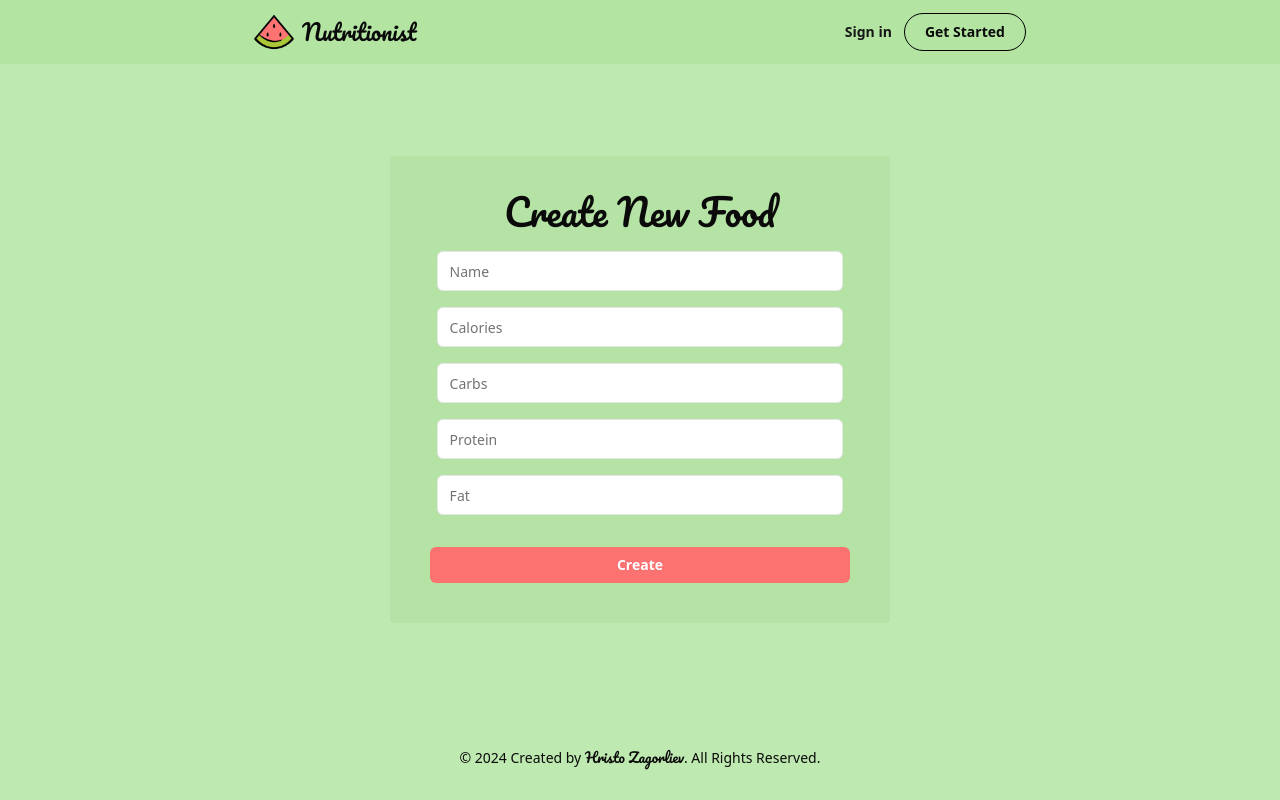
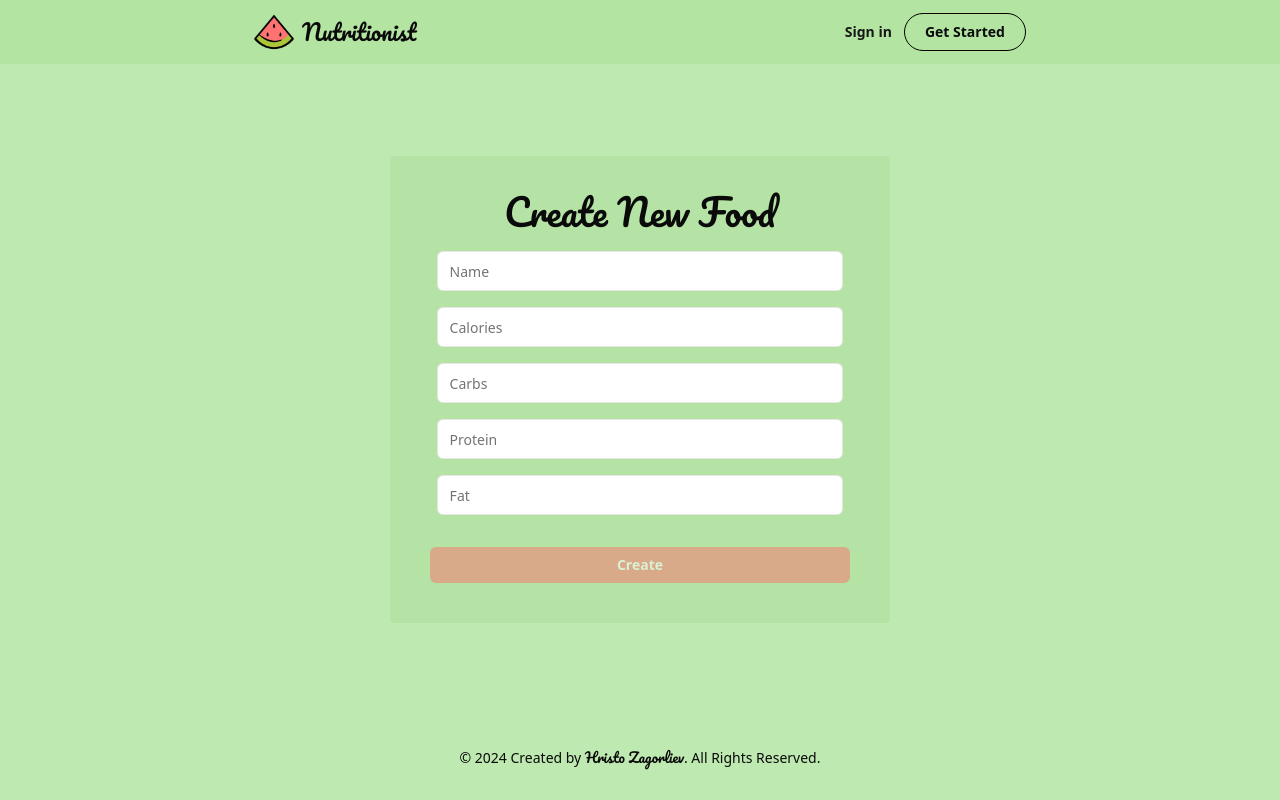
Before and after one commit to creed28/Nutritionist, a React (Vite) app in the folder Frontend/: page /create-food in a window 1280 px wide. Built offline with nearby package versions, Linux system fonts and the light colour scheme; no server answers.

Commit message:
Edit create food form

```diff
--- a/Frontend/src/components/CreateFoodForm.tsx
+++ b/Frontend/src/components/CreateFoodForm.tsx
@@ -4,6 +4,7 @@ import { Input } from "./ui/Input";
 import axios from "../api/axios";
 import { useNavigate } from "react-router-dom";
 import useFoodsContext from "../hooks/useFoodsContext";
+import useAuth from "../hooks/useAuth";
 
 interface FoodInput {
   name: string,
@@ -17,10 +18,11 @@ const CreateFoodForm = () => {
   const {
     register,
     handleSubmit,
-    formState :{
+    formState: {
       isSubmitting
-    }} = useForm<FoodInput>();
+    } } = useForm<FoodInput>();
 
+  const { auth } = useAuth();
   const navigate = useNavigate();
   const { foods, setFoods, sumValues } = useFoodsContext();
 
@@ -45,7 +47,8 @@ const CreateFoodForm = () => {
       </div>
       <form
         className="mb-2 flex flex-col mx-6"
-        onSubmit={handleSubmit(onSubmit)}>
+        onSubmit={handleSubmit(onSubmit)}
+      >
         <div className="w-full flex items-center gap-y-4 flex-col">
           <Input
             placeholder="Name"
@@ -93,7 +96,8 @@ const CreateFoodForm = () => {
           <Button
             className='w-full'
             type="submit"
-            disabled={isSubmitting}>
+            disabled={isSubmitting || auth === null}
+          >
               Create
           </Button>
         </div>
```
